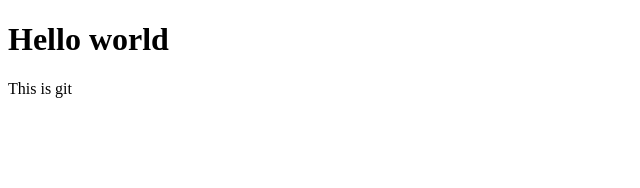
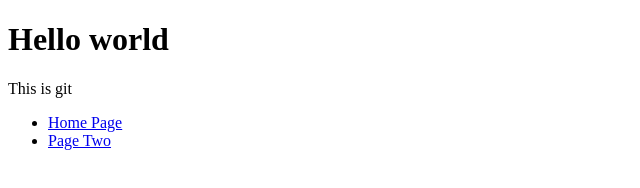
Before and after one commit to LiamJBrownWeb/first-github, a plain HTML site: page index.html in a window 1280 px wide. Shown: the whole page, without its empty margins (0-640 px from the left). Drawn offline with Linux system fonts and the light colour scheme.

Commit message:
This is an updated git with a second page.

```diff
--- a/index.html
+++ b/index.html
@@ -4,12 +4,18 @@
     <meta charset="UTF-8">
     <meta name="viewport" content="width=device-width, initial-scale=1.0">
     <meta http-equiv="X-UA-Compatible" content="ie=edge">
-    <title>Git Practice</title>
+    <title>Learning Git</title>
 </head>
 <body>
     <main>
         <h1>Hello world</h1>
         <p>This is git</p>
+        <nav>
+            <ul>
+                <li><a href="index.html">Home Page</a></li>
+                <li><a href="second-page.html">Page Two</a></li>
+            </ul>
+        </nav>
     </main>
 </body>
 </html>
```
Also changed, not shown: second-page.html (added, +18 -0 lines).
